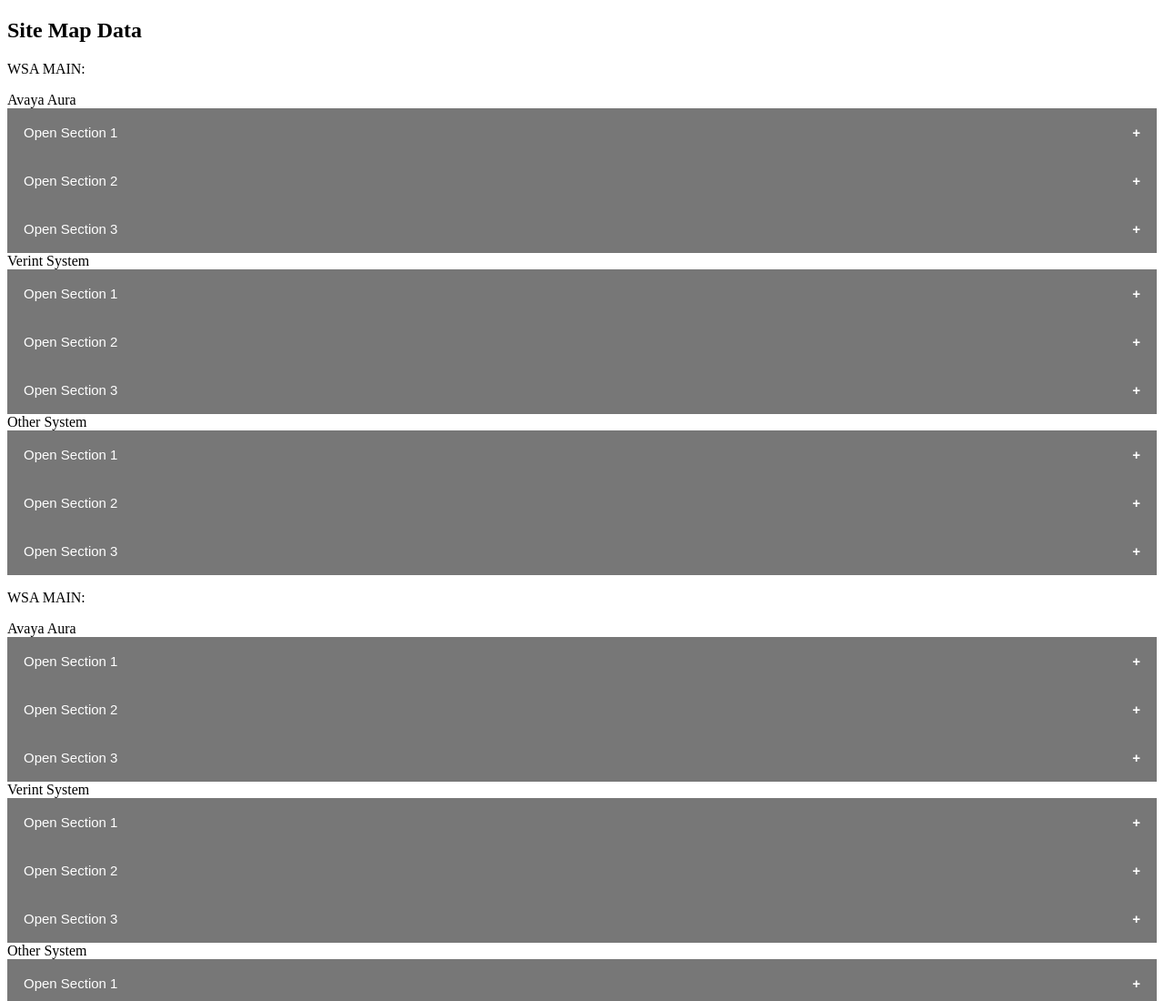
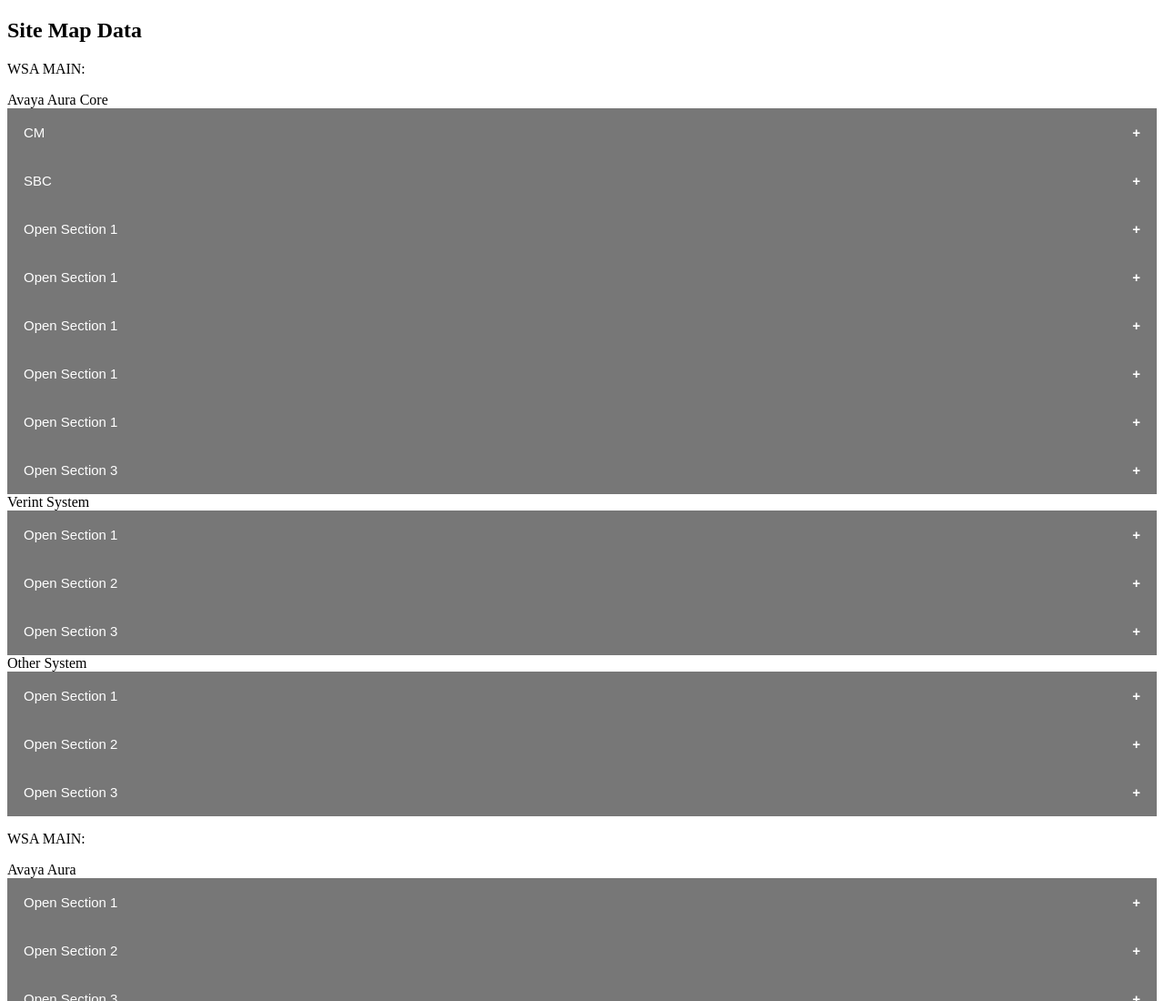
Before and after one commit to dtyandi/ms, a plain HTML site: page index.html in a window 1280 px wide. Shown: the top 1100 px of the page at 91% size. Drawn offline with Linux system fonts and the light colour scheme.

Commit message:
updatemain data
create raw txt file

```diff
--- a/css/style.css
+++ b/css/style.css
@@ -33,3 +33,14 @@
   transition: max-height 0.2s ease-out;
   background-color: #f1f1f1;
 }
+table {
+  border-collapse: collapse;
+  width: 100%;
+  border: 1px solid #ddd;
+}
+
+th, td {
+  text-align: left;
+  padding: 16px;
+  text-align: left;
+}
--- a/index.html
+++ b/index.html
@@ -12,12 +12,43 @@
 <p>WSA MAIN:</p>
 <!-- <table class="center"> -->
 <!-- <tr> -->
-<section>Avaya Aura
+<section>Avaya Aura Core
+<button class="collapsible">CM</button>
+<div class="content">
+  <!-- <p> -->
+  <table class="center">
+	<tr>
+		<th>Server</th>
+		<th>IP</th>
+	</tr>
+	<tr>
+		<td>CM1</td>
+		<td>192.168.193.183</td>
+	</tr>
+  </table>
+  <!-- </p> -->
+</div>
+<button class="collapsible">SBC</button>
+<div class="content">
+  <p>Lorem ipsum dolor sit amet, consectetur adipisicing elit, sed do eiusmod tempor incididunt ut labore et dolore magna aliqua. Ut enim ad minim veniam, quis nostrud exercitation ullamco laboris nisi ut aliquip ex ea commodo consequat.</p>
+</div>
 <button class="collapsible">Open Section 1</button>
 <div class="content">
   <p>Lorem ipsum dolor sit amet, consectetur adipisicing elit, sed do eiusmod tempor incididunt ut labore et dolore magna aliqua. Ut enim ad minim veniam, quis nostrud exercitation ullamco laboris nisi ut aliquip ex ea commodo consequat.</p>
 </div>
-<button class="collapsible">Open Section 2</button>
+<button class="collapsible">Open Section 1</button>
+<div class="content">
+  <p>Lorem ipsum dolor sit amet, consectetur adipisicing elit, sed do eiusmod tempor incididunt ut labore et dolore magna aliqua. Ut enim ad minim veniam, quis nostrud exercitation ullamco laboris nisi ut aliquip ex ea commodo consequat.</p>
+</div>
+<button class="collapsible">Open Section 1</button>
+<div class="content">
+  <p>Lorem ipsum dolor sit amet, consectetur adipisicing elit, sed do eiusmod tempor incididunt ut labore et dolore magna aliqua. Ut enim ad minim veniam, quis nostrud exercitation ullamco laboris nisi ut aliquip ex ea commodo consequat.</p>
+</div>
+<button class="collapsible">Open Section 1</button>
+<div class="content">
+  <p>Lorem ipsum dolor sit amet, consectetur adipisicing elit, sed do eiusmod tempor incididunt ut labore et dolore magna aliqua. Ut enim ad minim veniam, quis nostrud exercitation ullamco laboris nisi ut aliquip ex ea commodo consequat.</p>
+</div>
+<button class="collapsible">Open Section 1</button>
 <div class="content">
   <p>Lorem ipsum dolor sit amet, consectetur adipisicing elit, sed do eiusmod tempor incididunt ut labore et dolore magna aliqua. Ut enim ad minim veniam, quis nostrud exercitation ullamco laboris nisi ut aliquip ex ea commodo consequat.</p>
 </div>
```
